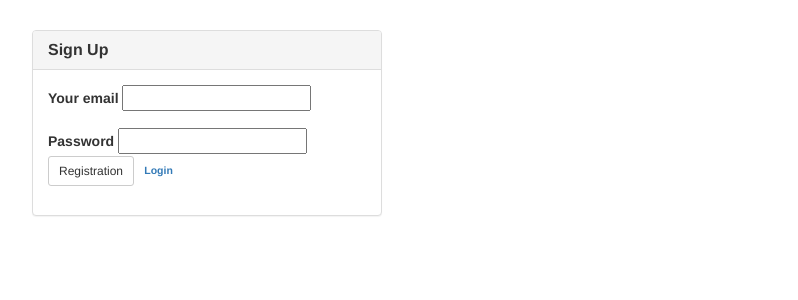
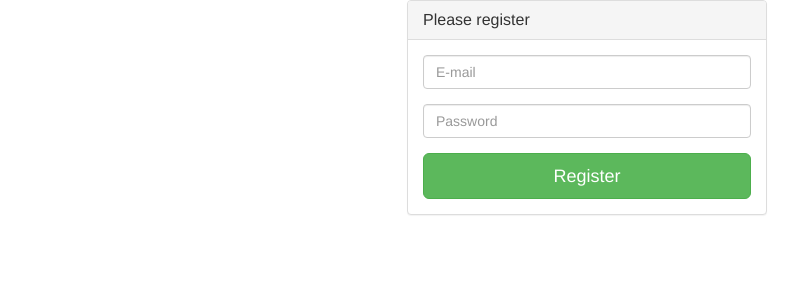
Before and after one commit to yurabysaha/mail_sender, a Django app: page /user/registration/ in a window 1280 px wide. Shown: the top 300 px of the page, without its empty margins (53-851 px from the left). Run offline with Django 3.2, Linux system fonts and the light colour scheme; some libraries are stand-ins or nearby versions.

Commit message:
Redesign registration

```diff
--- a/user_profile/templates/mail_sender/registration.html
+++ b/user_profile/templates/mail_sender/registration.html
@@ -1,38 +1,32 @@
+
 <html>
     <head>
         <link href="//maxcdn.bootstrapcdn.com/bootstrap/3.3.0/css/bootstrap.min.css" rel="stylesheet" id="bootstrap-css">
         <script src="//maxcdn.bootstrapcdn.com/bootstrap/3.3.0/js/bootstrap.min.js"></script>
         <script src="//code.jquery.com/jquery-1.11.1.min.js"></script>
     </head>
-        {% block registration %}
-            {% if not user.is_authenticated %}
-               <div class="container" style="margin-top:30px">
-                    <div class="col-md-4">
+        <form action="/user/registration/" method="post" accept-charset="UTF-8" role="form"> {% csrf_token %}
+            <div class="container center_div" >
+                <div class="row">
+                    <div class="col-md-4 col-md-offset-4">
                         <div class="panel panel-default">
-                            <div class="panel-heading"><h3 class="panel-title"><strong>Sign Up</strong></h3></div>
-                            <div class="panel-body">
-                                <form action="/user/registration/" method="post">
-                                    {% csrf_token %}
-                                    <div class="form-group">
-                                        <label for="exampleInputEmail1">Your email</label>
-                                        <input type="text" name="username", id="username"></div>
-                                            <div>
-                                                <label for="exampleInputPassword1">Password</label>
-                                                <input type="text" name="password", id="password">
-                                            </div>
-                                        {% if login_error %}
-                                            <label class="error">{{ login_error }}</label>
-                                        {% endif %}
-                                            <input class="btn btn-sm btn-default" type="submit" value="Registration">
-                                            <div class="label round secondary"><a href="/user/login/">Login</a></div>
-                                </form>
-                                        {% else %}
-                                            Welcome {{ user.email }}
-                                            <a href="/user/logout/">Logout</a>
-                                        {% endif %}
+                            <div class="panel-heading">
+                                <h3 class="panel-title">Please register</h3>
+                            </div>
+                                <div class="panel-body">
+                                    <fieldset>
+                                        <div class="form-group">
+                                            <input class="form-control" placeholder="E-mail" name="username" type="text">
+                                        </div>
+                                        <div class="form-group">
+                                            <input class="form-control" placeholder="Password" name="password" type="password" value="">
+                                        </div>
+                                        <input class="btn btn-lg btn-success btn-block" type="submit" value="Register">
+                                    </fieldset>
+                                </div>
                             </div>
                         </div>
                     </div>
                 </div>
-        {% endblock %}
+            </form>
 </html>
```
